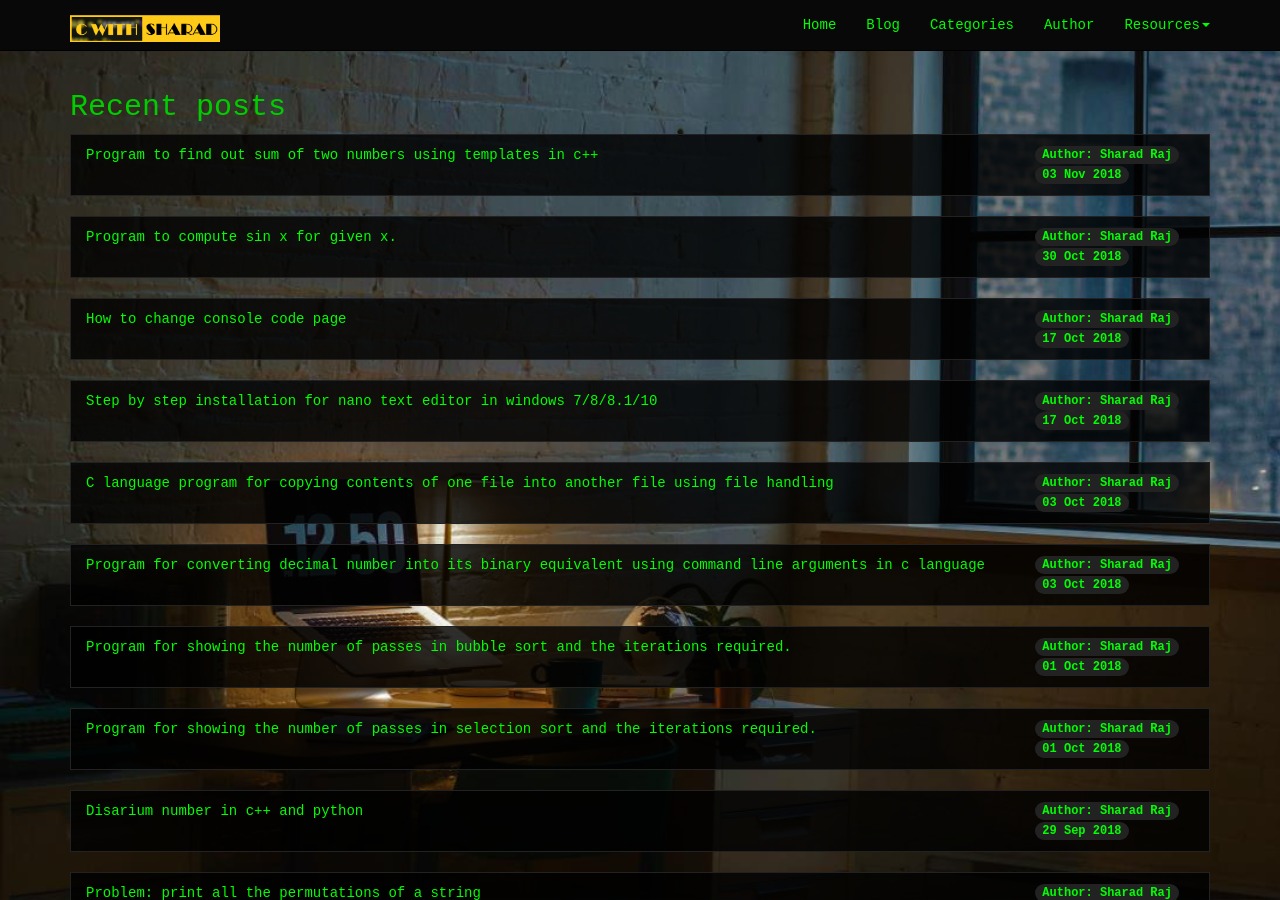
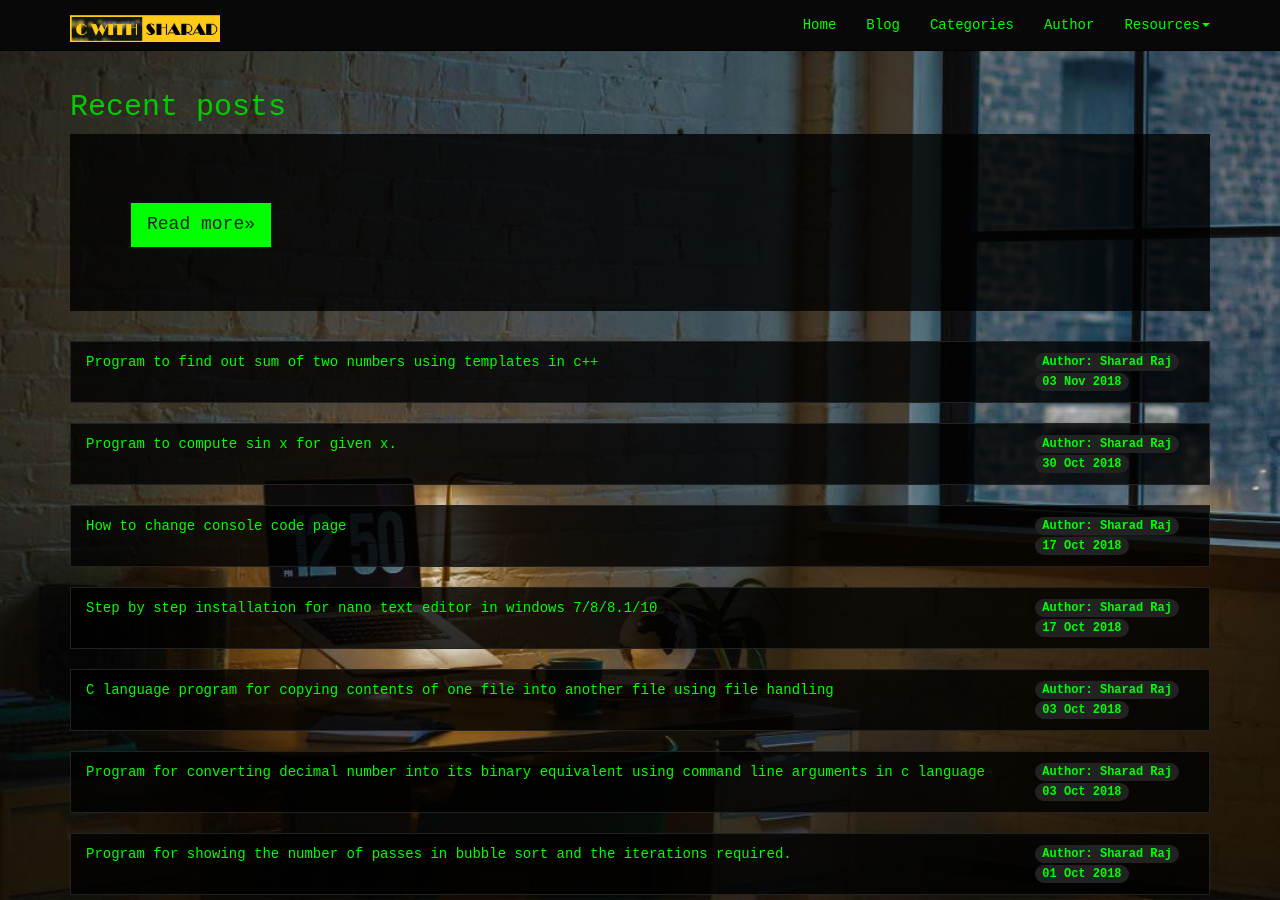
Before and after one commit to cwithsharad/cwithsharad.github.io, a Jekyll site: the page built from blog/index.html, in a window 1280 px wide and 900 px high. Built offline with Jekyll 4.4.1, drawn with Linux system fonts in a browser that asks for light colours; emoji names are drawn with the system emoji font; the list of posts is cut into pages by our own code.

Commit message:
Update index.html

```diff
--- a/blog/index.html
+++ b/blog/index.html
@@ -7,6 +7,15 @@
 <h2>Older posts</h2>
 {% else %}
 <h2>Recent posts</h2>
+{% endif %}
+
+{% if paginator.page == 1 %}
+<div class="jumbotron" style="background:rgb(0,0,0,0.8)!important">
+	<h1>{{site.post[0].title}}</h1>
+            <p>
+                <a class="btn btn-lg btn-primary" href="{{site.post[0].url}}" role="button">Read more»</a>
+            </p>
+</div>
 {% endif %}
 
 
```
